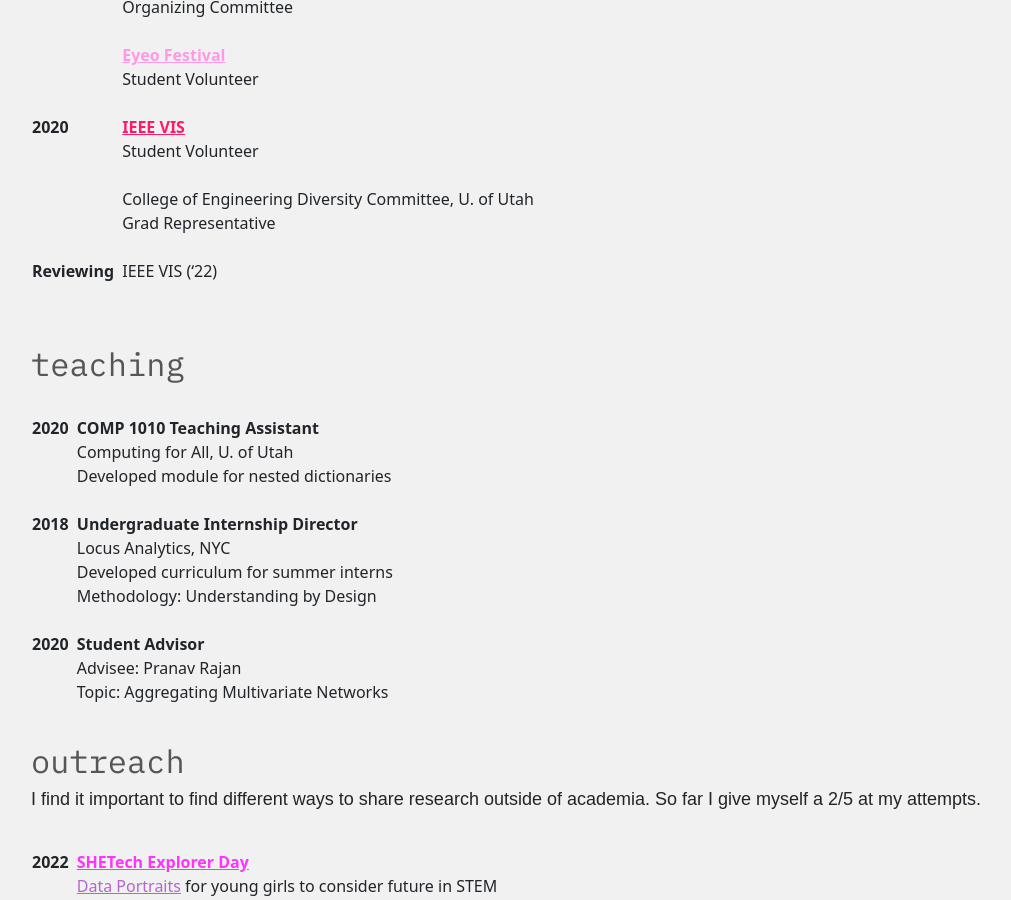
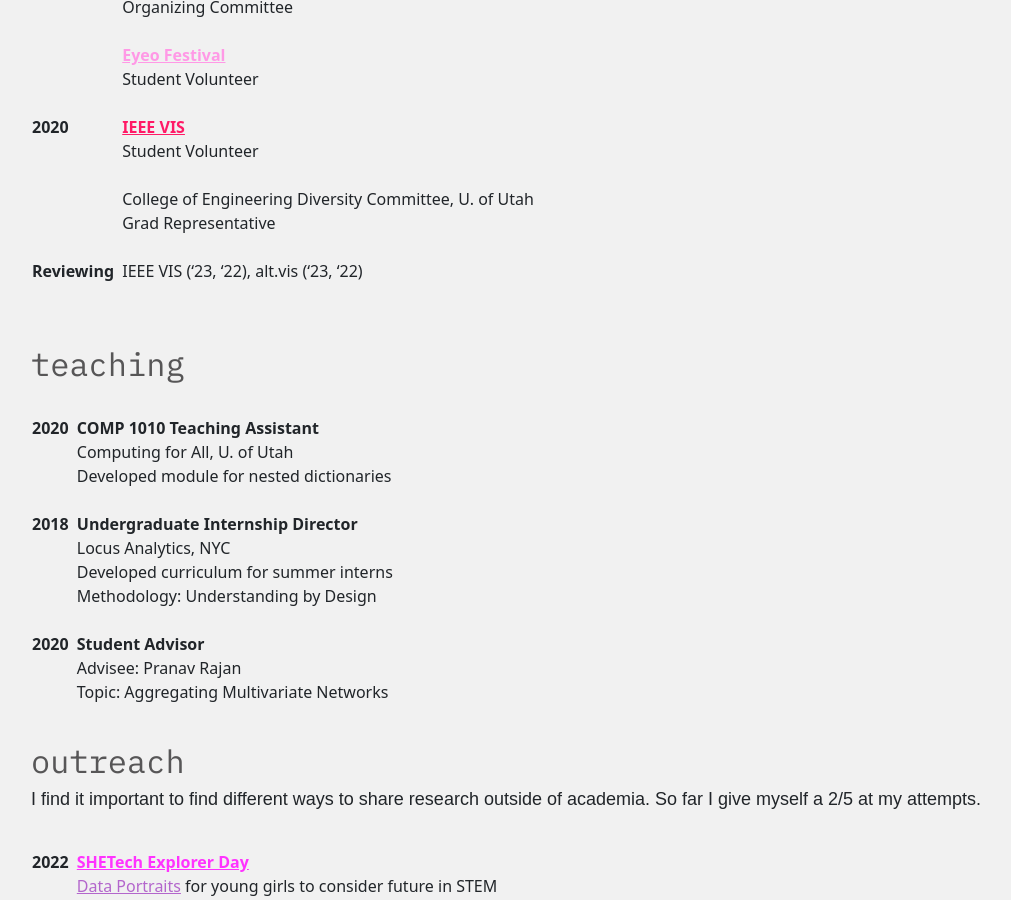
Before and after one commit to gotdairyya/gotdairyya.github.io, a Jekyll site: the page built from cv.md, in a window 1280 px wide and 900 px high, scrolled down 2493 px. Shown: the whole window, without its empty margins (51-1062 px from the left). Built offline with Jekyll 4.4.1, drawn with Linux system fonts in a browser that asks for light colours; some web fonts are replaced.

Commit message:
update reviewing years

```diff
--- a/cv.md
+++ b/cv.md
@@ -126,7 +126,7 @@ check out my substack for more opinion-y pieces
 |               |     | College of Engineering Diversity Committee, U. of Utah         |
 |               |     | Grad Representative                                            |
 |               |     |                                                                |
-| **Reviewing** |     | IEEE VIS ('22)                                                 |
+| **Reviewing** |     | IEEE VIS ('23, '22), alt.vis ('23, '22)                        |
 |               |     |                                                                |
 
 <br>
```
